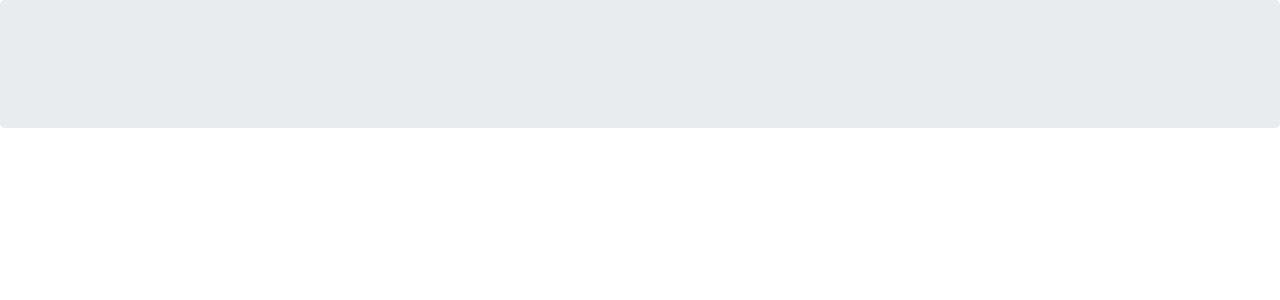
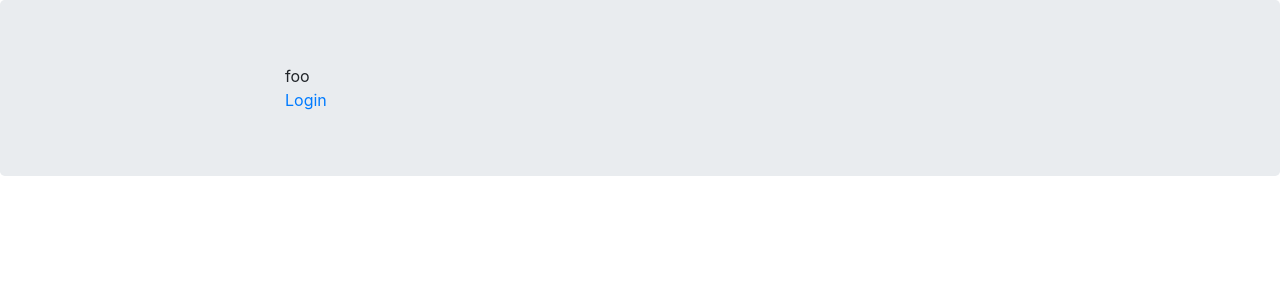
Before and after one commit to vipulDessai/tellefy-frontend-microservice-reactjs, a React (Create React App) app: page /register in a window 1280 px wide. Before the commit this address led to /. Shown: the top 300 px of the page. Built offline with nearby package versions, Linux system fonts and the light colour scheme.

Commit message:
routing bug fixed - history module was mismatched

```diff
--- a/package.json
+++ b/package.json
@@ -7,7 +7,7 @@
     "@testing-library/react": "^11.2.2",
     "@testing-library/user-event": "^12.3.0",
     "bootstrap": "^4.5.3",
-    "history": "^5.0.0",
+    "history": "^4.10.1",
     "react": "^17.0.1",
     "react-bootstrap": "^1.4.0",
     "react-dom": "^17.0.1",
--- a/src/App/App.js
+++ b/src/App/App.js
@@ -8,6 +8,7 @@ import { alertActions } from '../_actions';
 import { LoginPage } from '../LoginPage/LoginPage';
 import { PrivateRoute } from '../_components';
 import { HomePage } from '../HomePage';
+import { RegisterPage } from '../RegisterPage';
 
 function App() {
   const alert = useSelector(state => state.alert);
@@ -31,6 +32,7 @@ function App() {
               <Switch>
                 <PrivateRoute exact path="/" component={HomePage} />
                 <Route path="/login" component={LoginPage} />
+                <Route path="/register" component={RegisterPage} />
                 <Redirect from="*" to="/" />
               </Switch>
             </Router>
@@ -40,4 +42,4 @@ function App() {
   );
 }
 
-export default App;
+export { App };
--- a/src/HomePage/HomePage.jsx
+++ b/src/HomePage/HomePage.jsx
@@ -1,6 +1,7 @@
 import React, { useEffect } from 'react';
 import { Link } from 'react-router-dom';
 import { useDispatch, useSelector } from 'react-redux';
+import { history } from '../_helpers';
 
 import { userActions } from '../_actions';
 
@@ -9,12 +10,16 @@ function HomePage() {
     const user = useSelector(state => state.authentication.user);
     const dispatch = useDispatch();
 
+    function logout(e) {
+        dispatch(userActions.logout());
+    }
+
     return (
         <div className="col-lg-8 offset-lg-2">
             <h1>Hi {user.firstName}!</h1>
             <p>You're logged in with React Hooks!!</p>
             <p>
-                <Link to="/login">Logout</Link>
+                <Link to='/login' onClick={logout}>Logout</Link>
             </p>
         </div>
     )
--- a/src/LoginPage/LoginPage.jsx
+++ b/src/LoginPage/LoginPage.jsx
@@ -3,8 +3,14 @@ import { Link, useLocation } from 'react-router-dom';
 import { useDispatch, useSelector } from 'react-redux';
 
 import { userActions } from '../_actions';
+import { history } from '../_helpers';
 
 function LoginPage() {
+    // if logged in redirect to home page
+    if(localStorage.getItem('user')) {
+        history.push({pathname: '/'});
+    }
+
     const [inputs, setInputs] = useState({
         userName: '',
         password: ''
@@ -16,11 +22,6 @@ function LoginPage() {
 
     const dispatch = useDispatch();
     const location = useLocation();
-
-    // reset login status
-    useEffect(() => {
-        dispatch(userActions.logout());
-    });
 
     function handleChange(e) {
         const { name, value } = e.target;
--- /dev/null
+++ b/src/RegisterPage/RegisterPage.jsx
@@ -0,0 +1,20 @@
+import React from 'react';
+import { Link } from 'react-router-dom';
+
+import { history } from '../_helpers';
+
+function RegisterPage() {
+    // if logged in redirect to home page
+    if(localStorage.getItem('user')) {
+        history.push({pathname: '/'});
+    }
+
+    return (
+        <div>
+            <div>foo</div>
+            <Link to="/login">Login</Link>
+        </div>
+    )
+}
+
+export { RegisterPage };
--- /dev/null
+++ b/src/RegisterPage/index.js
@@ -0,0 +1 @@
+export * from './RegisterPage';
--- a/src/_services/user.service.js
+++ b/src/_services/user.service.js
@@ -12,8 +12,6 @@ function login(userName, password) {
         headers: { 'Content-Type': 'application/json' },
         body: JSON.stringify({userName, password})
     }
-
-    console.log(process.env);
 
     return fetch(`${process.env.REACT_APP_API_URL}/account/authenticate`, requestOptions)
         .then(handleResponse)
--- a/src/index.js
+++ b/src/index.js
@@ -1,7 +1,7 @@
 import React from 'react';
 import ReactDOM from 'react-dom';
 import './index.css';
-import App from './App/App';
+import {App} from './App/App';
 import reportWebVitals from './reportWebVitals';
 
 import 'bootstrap/dist/css/bootstrap.min.css';
```
Also changed, not shown: 2 other files (tests, documents, lock files or other folders).
